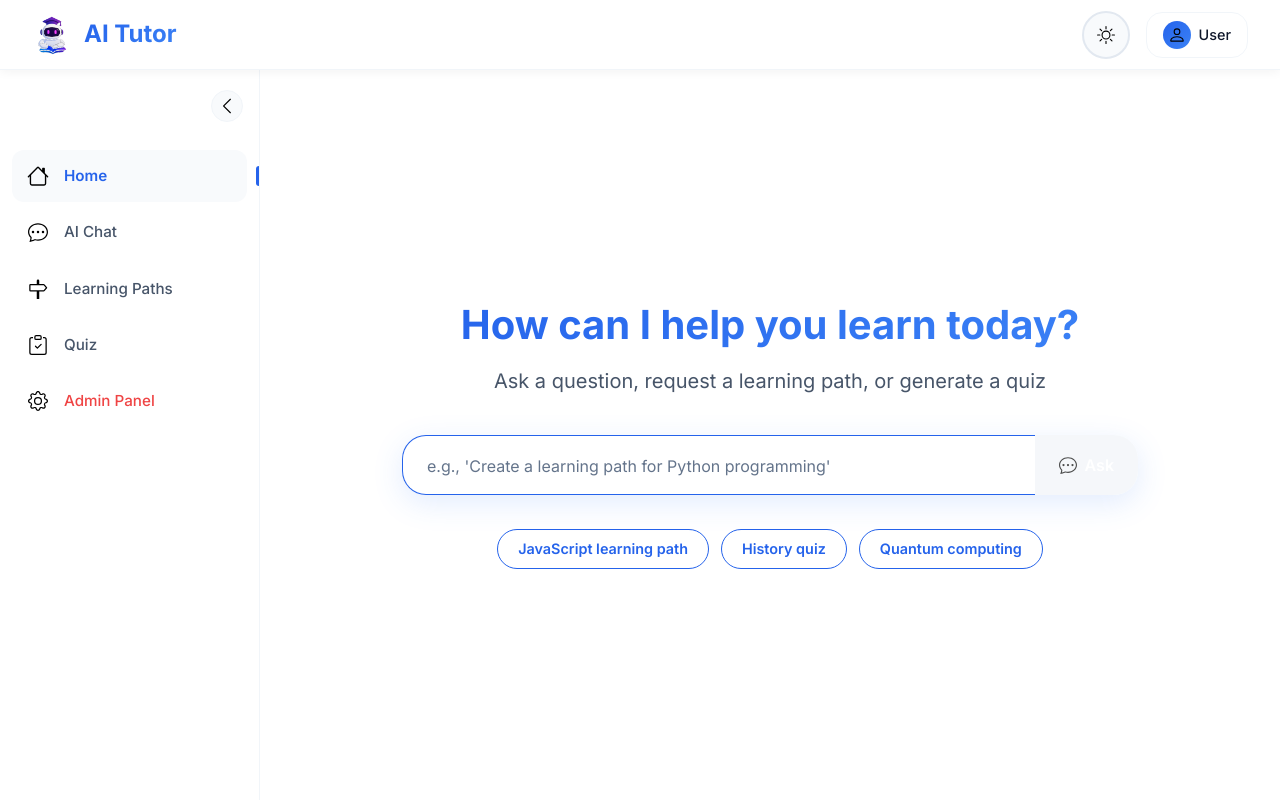
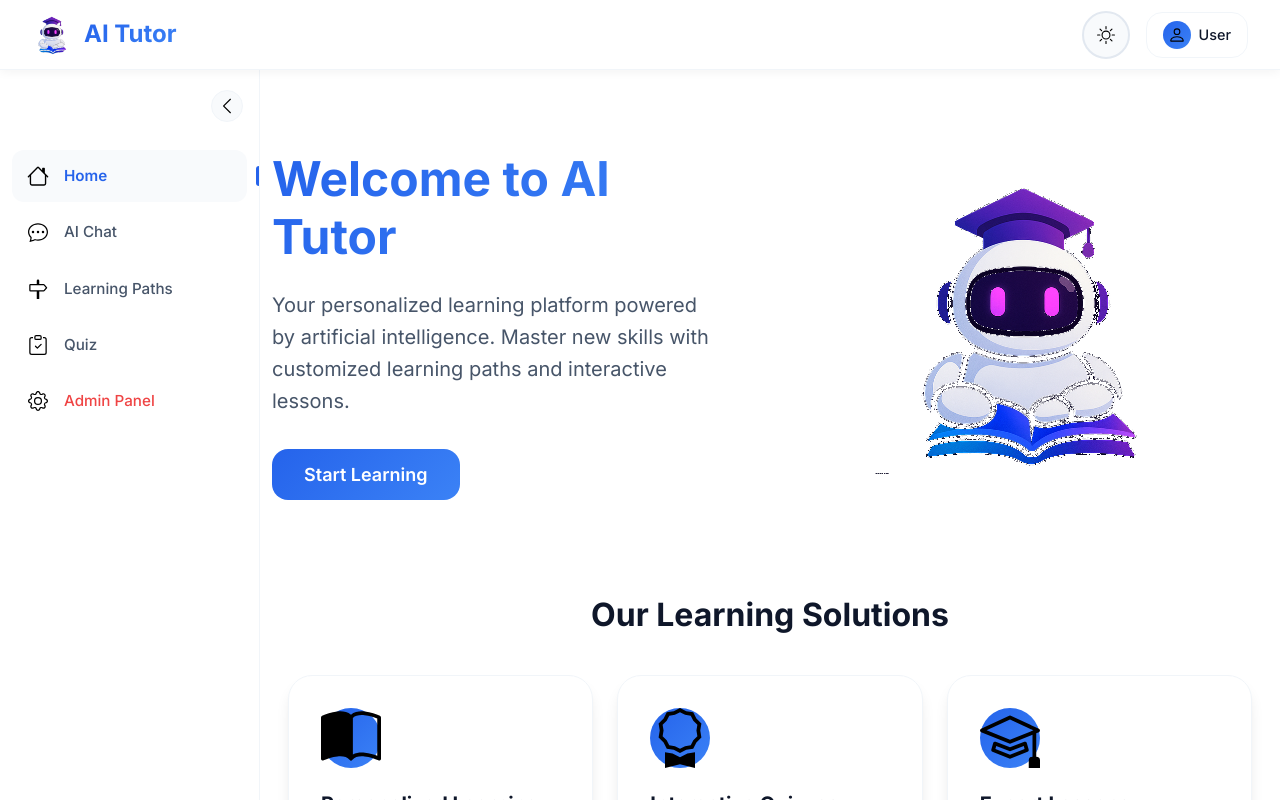
Before and after one commit to abdullahfirdowsi/phase4, a React (Vite) app in the folder frontend/: page /dashboard in a window 1280 px wide. Built offline with nearby package versions, Linux system fonts and the light colour scheme; no server answers; sample sign-in values are in the browser's storage.

Commit message:
Clean and Focused Homepage

```diff
--- a/frontend/src/pages/Dashboard/DashboardHome/DashboardHome.jsx
+++ b/frontend/src/pages/Dashboard/DashboardHome/DashboardHome.jsx
@@ -1,119 +1,154 @@
-import React, { useState } from "react";
-import { Container, Form, Button } from "react-bootstrap";
+import React from "react";
+import { Container, Row, Col, Card, Button } from "react-bootstrap";
 import { useNavigate } from "react-router-dom";
-import { ChatDots } from "react-bootstrap-icons";
+import { BookHalf, Award, Mortarboard } from "react-bootstrap-icons";
 import "./DashboardHome.scss";
 
 const DashboardHome = () => {
-  const [inputValue, setInputValue] = useState("");
-  const [isLoading, setIsLoading] = useState(false);
-  const [error, setError] = useState(null);
   const navigate = useNavigate();
 
-  const handleInputChange = (e) => {
-    setInputValue(e.target.value);
-    if (error) setError(null);
-  };
-
-  const handleSubmit = (e) => {
-    e.preventDefault();
-
-    if (!inputValue.trim()) {
-      setError("Please enter a question or topic");
-      return;
-    }
-
-    setIsLoading(true);
-
-    // Store the question in sessionStorage to use in the chat page
-    sessionStorage.setItem("initialQuestion", inputValue.trim());
-
-    // Navigate to chat page after a brief delay to show loading state
-    setTimeout(() => {
-      // Use navigate with replace to ensure we can't go back to the input page
-      navigate("/dashboard/chat", { replace: true });
-    }, 300);
-  };
-
-  const handleSuggestionClick = (suggestion) => {
-    setInputValue(suggestion);
-    // Submit the form after a short delay to allow the input to update visually
-    setTimeout(() => {
-      sessionStorage.setItem("initialQuestion", suggestion.trim());
-      setIsLoading(true);
-      navigate("/dashboard/chat", { replace: true });
-    }, 100);
+  const handleNavigate = (path) => {
+    navigate(path);
   };
 
   return (
-    <div className="minimalist-dashboard-home">
-      <Container fluid className="dashboard-container">
-        <div className="input-container">
-          <div className="input-content">
-            <h1 className="welcome-title">How can I help you learn today?</h1>
-            <p className="welcome-subtitle">
-              Ask a question, request a learning path, or generate a quiz
+    <div className="clean-dashboard-home">
+      <Container fluid>
+        {/* Hero Section */}
+        <section className="hero-section">
+          <Row className="align-items-center">
+            <Col lg={6} md={12}>
+              <div className="hero-content">
+                <h1 className="hero-title">Welcome to AI Tutor</h1>
+                <p className="hero-subtitle">
+                  Your personalized learning platform powered by artificial intelligence.
+                  Master new skills with customized learning paths and interactive lessons.
                 </p>
-
-            <Form onSubmit={handleSubmit} className="search-form">
-              <div className="input-wrapper">
-                <Form.Control
-                  type="text"
-                  placeholder="e.g., 'Create a learning path for Python programming'"
-                  value={inputValue}
-                  onChange={handleInputChange}
-                  className="search-input"
-                  disabled={isLoading}
-                  autoFocus
-                />
                 <Button
-                  type="submit"
-                  className="submit-button"
-                  disabled={isLoading || !inputValue.trim()}
+                  variant="primary"
+                  size="lg"
+                  className="cta-button"
+                  onClick={() => handleNavigate('/dashboard/learning-paths')}
                 >
-                  {isLoading ? (
-                    <div className="spinner-border spinner-border-sm" role="status">
-                      <span className="visually-hidden">Loading...</span>
-                    </div>
-                  ) : (
-                    <>
-                      <ChatDots size={18} />
-                      <span>Ask</span>
-                    </>
-                  )}
+                  Start Learning
                 </Button>
               </div>
-              {error && <div className="error-message">{error}</div>}
-            </Form>
+            </Col>
+            <Col lg={6} md={12} className="d-flex justify-content-center">
+              <div className="hero-image">
+                <img
+                  src="/icons/aitutor-short-no-bg.png"
+                  alt="AI Tutor"
+                  className="img-fluid"
+                />
+              </div>
+            </Col>
+          </Row>
+        </section>
 
-            <div className="suggestion-chips">
+        {/* Core Offerings Section */}
+        <section className="offerings-section">
+          <h2 className="section-title">Our Learning Solutions</h2>
+          <Row>
+            <Col lg={4} md={6} className="mb-4">
+              <Card className="offering-card">
+                <Card.Body>
+                  <div className="offering-icon">
+                    <BookHalf />
+                  </div>
+                  <Card.Title>Personalized Learning Paths</Card.Title>
+                  <Card.Text>
+                    Custom study plans tailored to your learning style, pace, and goals.
+                  </Card.Text>
                   <Button
                     variant="outline-primary"
-                className="suggestion-chip"
-                onClick={() => handleSuggestionClick("Create a learning path for JavaScript")}
-                disabled={isLoading}
+                    onClick={() => handleNavigate('/dashboard/learning-paths')}
                   >
-                JavaScript learning path
+                    Explore Paths
                   </Button>
+                </Card.Body>
+              </Card>
+            </Col>
+            <Col lg={4} md={6} className="mb-4">
+              <Card className="offering-card">
+                <Card.Body>
+                  <div className="offering-icon">
+                    <Award />
+                  </div>
+                  <Card.Title>Interactive Quizzes</Card.Title>
+                  <Card.Text>
+                    Test your knowledge with AI-generated quizzes on any subject.
+                  </Card.Text>
                   <Button
                     variant="outline-primary"
-                className="suggestion-chip"
-                onClick={() => handleSuggestionClick("Generate a quiz about world history")}
-                disabled={isLoading}
+                    onClick={() => handleNavigate('/dashboard/quiz-system')}
                   >
-                History quiz
+                    Take a Quiz
                   </Button>
+                </Card.Body>
+              </Card>
+            </Col>
+            <Col lg={4} md={6} className="mb-4">
+              <Card className="offering-card">
+                <Card.Body>
+                  <div className="offering-icon">
+                    <Mortarboard />
+                  </div>
+                  <Card.Title>Expert Lessons</Card.Title>
+                  <Card.Text>
+                    Access curated educational content from subject matter experts.
+                  </Card.Text>
                   <Button
                     variant="outline-primary"
-                className="suggestion-chip"
-                onClick={() => handleSuggestionClick("Explain quantum computing")}
-                disabled={isLoading}
+                    onClick={() => handleNavigate('/dashboard/learning')}
                   >
-                Quantum computing
+                    View Lessons
+                  </Button>
+                </Card.Body>
+              </Card>
+            </Col>
+          </Row>
+        </section>
+
+        {/* Key Benefits Section */}
+        <section className="benefits-section">
+          <h2 className="section-title">Why Choose AI Tutor</h2>
+          <Row>
+            <Col md={4} className="benefit-item">
+              <h3>Personalized Learning</h3>
+              <p>AI-powered education tailored to your unique learning style and pace.</p>
+            </Col>
+            <Col md={4} className="benefit-item">
+              <h3>Learn Anywhere</h3>
+              <p>Access your courses and materials from any device, anytime.</p>
+            </Col>
+            <Col md={4} className="benefit-item">
+              <h3>Track Progress</h3>
+              <p>Monitor your learning journey with detailed insights and analytics.</p>
+            </Col>
+          </Row>
+          <div className="text-center mt-4">
+            <Button
+              variant="primary"
+              size="lg"
+              className="main-cta"
+              onClick={() => handleNavigate('/dashboard/learning-paths')}
+            >
+              Get Started Now
             </Button>
           </div>
+        </section>
+
+        {/* Footer */}
+        <footer className="dashboard-footer">
+          <div className="footer-links">
+            <a href="/dashboard">Home</a>
+            <a href="/dashboard/learning-paths">Learning Paths</a>
+            <a href="/dashboard/quiz-system">Quizzes</a>
+            <a href="/dashboard/learning">Lessons</a>
           </div>
-        </div>
+          <p className="copyright">© 2025 AI Tutor. All rights reserved.</p>
+        </footer>
       </Container>
     </div>
   );
--- a/frontend/src/pages/Dashboard/DashboardHome/DashboardHome.scss
+++ b/frontend/src/pages/Dashboard/DashboardHome/DashboardHome.scss
@@ -1,238 +1,308 @@
 @use "../../../styles/variables" as v;
 @use "../../../styles/themes";
 
-.minimalist-dashboard-home {
+.clean-dashboard-home {
   background: var(--bg-primary);
   min-height: calc(100vh - #{v.$navbar-height});
   overflow-y: auto;
-  display: flex;
-  align-items: center;
-  justify-content: center;
+  padding: 3rem 0;
 
-  .dashboard-container {
-    padding: 2rem;
+  .container-fluid {
     max-width: 1400px;
     margin: 0 auto;
-    display: flex;
-    align-items: center;
-    justify-content: center;
-    height: 100%;
   }
 
-  .input-container {
-    width: 100%;
-    max-width: 800px;
-    text-align: center;
-    animation: fadeIn 0.8s ease-out;
+  // Hero Section
+  .hero-section {
+    margin-bottom: 4rem;
+
+    .hero-content {
+      padding: 2rem 1rem;
+
+      @media (min-width: v.$breakpoint-tablet) {
+        padding: 2rem 3rem 2rem 0;
+      }
     }
 
-  .input-content {
-    padding: 2rem;
-  }
-
-  .welcome-title {
+    .hero-title {
       font-size: 2.5rem;
       font-weight: v.$font-weight-bold;
       color: var(--text-primary);
-    margin-bottom: 1rem;
+      margin-bottom: 1.5rem;
       background: linear-gradient(135deg, var(--primary-color), var(--secondary-color));
       -webkit-background-clip: text;
       -webkit-text-fill-color: transparent;
       background-clip: text;
-  }
 
-  .welcome-subtitle {
-    font-size: 1.25rem;
-    color: var(--text-secondary);
-    margin-bottom: 2.5rem;
-  }
-
-  .search-form {
-    margin-bottom: 2rem;
-
-    .input-wrapper {
-      display: flex;
-      position: relative;
-      box-shadow: 0 4px 20px rgba(0, 0, 0, 0.08);
-      border-radius: v.$border-radius-xl;
-      transition: all 0.3s ease;
-
-      &:focus-within {
-        box-shadow: 0 8px 30px rgba(59, 130, 246, 0.15);
-        transform: translateY(-2px);
+      @media (min-width: v.$breakpoint-tablet) {
+        font-size: 3rem;
       }
     }
 
-    .search-input {
-      height: 60px;
-      border-radius: v.$border-radius-xl 0 0 v.$border-radius-xl;
-      border: 1px solid var(--border-light);
-      border-right: none;
-      padding: 0 1.5rem;
-      font-size: 1.1rem;
-      background: var(--card-bg);
-      color: var(--text-primary);
+    .hero-subtitle {
+      font-size: 1.125rem;
+      color: var(--text-secondary);
+      margin-bottom: 2rem;
+      line-height: 1.6;
 
-      &:focus {
-        box-shadow: none;
-        border-color: var(--primary-color);
-        background: var(--card-bg);
-      }
-
-      &::placeholder {
-        color: var(--text-tertiary);
-        font-size: 1rem;
+      @media (min-width: v.$breakpoint-tablet) {
+        font-size: 1.25rem;
       }
     }
 
-    .submit-button {
-      border-radius: 0 v.$border-radius-xl v.$border-radius-xl 0;
+    .cta-button {
+      padding: 0.75rem 2rem;
+      font-weight: v.$font-weight-semibold;
+      font-size: 1.125rem;
+      border-radius: v.$border-radius-lg;
       background: linear-gradient(135deg, var(--primary-color), var(--secondary-color));
       border: none;
-      padding: 0 1.5rem;
-      display: flex;
-      align-items: center;
-      gap: 0.5rem;
-      font-weight: v.$font-weight-semibold;
       transition: all 0.3s ease;
 
-      &:hover:not(:disabled) {
-        filter: brightness(1.1);
-        transform: translateX(2px);
+      &:hover {
+        transform: translateY(-3px);
+        box-shadow: 0 10px 20px rgba(59, 130, 246, 0.3);
+      }
     }
 
-      &:active:not(:disabled) {
-        transform: translateX(0);
-      }
+    .hero-image {
+      display: flex;
+      justify-content: center;
+      align-items: center;
+      padding: 2rem;
 
-      &:disabled {
-        opacity: 0.7;
-        background: var(--bg-tertiary);
+      img {
+        max-width: 300px;
+        animation: float 6s ease-in-out infinite;
       }
     }
   }
 
-  .error-message {
-    color: var(--danger-color);
-    margin-top: 0.75rem;
-    font-size: 0.9rem;
-    animation: fadeIn 0.3s ease-out;
+  // Offerings Section
+  .offerings-section {
+    margin-bottom: 4rem;
+    padding: 0 1rem;
+
+    .section-title {
+      text-align: center;
+      font-size: 2rem;
+      font-weight: v.$font-weight-bold;
+      color: var(--text-primary);
+      margin-bottom: 2.5rem;
     }
 
-  .suggestion-chips {
-    display: flex;
-    flex-wrap: wrap;
-    justify-content: center;
-    gap: 0.75rem;
-
-    .suggestion-chip {
-      border-radius: v.$border-radius-full;
-      padding: 0.5rem 1.25rem;
-      font-size: 0.9rem;
-      border: 1px solid var(--primary-color);
-      color: var(--primary-color);
-      background: transparent;
+    .offering-card {
+      height: 100%;
+      border-radius: v.$border-radius-xl;
+      border: 1px solid var(--border-light);
+      background: var(--card-bg);
       transition: all 0.3s ease;
+      padding: 1rem;
 
       &:hover {
-        background: var(--primary-color);
+        transform: translateY(-10px);
+        box-shadow: var(--shadow-lg);
+        border-color: var(--primary-color);
+      }
+
+      .offering-icon {
+        width: 60px;
+        height: 60px;
+        background: linear-gradient(135deg, var(--primary-color), var(--secondary-color));
+        border-radius: 50%;
+        display: flex;
+        align-items: center;
+        justify-content: center;
+        margin-bottom: 1.5rem;
         color: white;
+        font-size: 1.5rem;
+      }
+
+      .card-title {
+        font-size: 1.25rem;
+        font-weight: v.$font-weight-bold;
+        color: var(--text-primary);
+        margin-bottom: 1rem;
+      }
+
+      .card-text {
+        color: var(--text-secondary);
+        margin-bottom: 1.5rem;
+        flex-grow: 1;
+      }
+
+      .btn {
+        width: 100%;
+        border-radius: v.$border-radius-lg;
+        padding: 0.625rem 1rem;
+        font-weight: v.$font-weight-medium;
+
+        &:hover {
           transform: translateY(-2px);
         }
       }
     }
   }
 
-// Animations
-@keyframes fadeIn {
-  from {
-    opacity: 0;
-    transform: translateY(20px);
+  // Benefits Section
+  .benefits-section {
+    margin-bottom: 4rem;
+    padding: 3rem 1rem;
+    background: var(--bg-secondary);
+
+    .section-title {
+      text-align: center;
+      font-size: 2rem;
+      font-weight: v.$font-weight-bold;
+      color: var(--text-primary);
+      margin-bottom: 2.5rem;
     }
-  to {
-    opacity: 1;
-    transform: translateY(0);
+
+    .benefit-item {
+      text-align: center;
+      margin-bottom: 2rem;
+
+      h3 {
+        font-size: 1.5rem;
+        font-weight: v.$font-weight-semibold;
+        color: var(--text-primary);
+        margin-bottom: 1rem;
+      }
+
+      p {
+        color: var(--text-secondary);
+        font-size: 1.125rem;
+        line-height: 1.6;
       }
     }
 
-// Responsive design
-@media (max-width: v.$breakpoint-tablet) {
-  .minimalist-dashboard-home {
-    .welcome-title {
-      font-size: 2rem;
+    .main-cta {
+      padding: 0.875rem 2.5rem;
+      font-weight: v.$font-weight-semibold;
+      font-size: 1.125rem;
+      border-radius: v.$border-radius-lg;
+      background: linear-gradient(135deg, var(--primary-color), var(--secondary-color));
+      border: none;
+      transition: all 0.3s ease;
+
+      &:hover {
+        transform: translateY(-3px);
+        box-shadow: 0 10px 20px rgba(59, 130, 246, 0.3);
+      }
+    }
   }
 
-    .welcome-subtitle {
-      font-size: 1.1rem;
-      margin-bottom: 2rem;
+  // Footer
+  .dashboard-footer {
+    text-align: center;
+    padding: 2rem 1rem;
+    border-top: 1px solid var(--border-light);
+
+    .footer-links {
+      display: flex;
+      justify-content: center;
+      flex-wrap: wrap;
+      gap: 2rem;
+      margin-bottom: 1.5rem;
+
+      a {
+        color: var(--text-secondary);
+        text-decoration: none;
+        transition: color 0.3s ease;
+
+        &:hover {
+          color: var(--primary-color);
+        }
+      }
     }
 
-    .search-form {
-      .search-input {
-        height: 55px;
+    .copyright {
+      color: var(--text-tertiary);
+      font-size: 0.875rem;
+    }
+  }
+}
+
+// Animations
+@keyframes float {
+  0%, 100% {
+    transform: translateY(0);
+  }
+  50% {
+    transform: translateY(-20px);
+  }
+}
+
+// Responsive adjustments
+@media (max-width: v.$breakpoint-tablet) {
+  .clean-dashboard-home {
+    padding: 2rem 0;
+
+    .hero-section {
+      text-align: center;
+      margin-bottom: 3rem;
+
+      .hero-content {
+        padding: 1rem;
+      }
+
+      .hero-title {
+        font-size: 2.25rem;
+      }
+
+      .hero-subtitle {
         font-size: 1rem;
+      }
+    }
+
+    .offerings-section {
+      margin-bottom: 3rem;
+
+      .section-title {
+        font-size: 1.75rem;
+      }
+    }
+
+    .benefits-section {
+      margin-bottom: 3rem;
+      padding: 2rem 1rem;
+
+      .section-title {
+        font-size: 1.75rem;
+      }
+
+      .benefit-item {
+        h3 {
+          font-size: 1.25rem;
+        }
+
+        p {
+          font-size: 1rem;
+        }
       }
     }
   }
 }
 
 @media (max-width: v.$breakpoint-mobile) {
-  .minimalist-dashboard-home {
-    .input-content {
-      padding: 1.5rem 1rem;
+  .clean-dashboard-home {
+    padding: 1.5rem 0;
+
+    .hero-section {
+      .hero-title {
+        font-size: 2rem;
       }
 
-    .welcome-title {
-      font-size: 1.75rem;
-    }
-
-    .welcome-subtitle {
-      font-size: 1rem;
-      margin-bottom: 1.5rem;
-    }
-
-    .search-form {
-      .input-wrapper {
-        flex-direction: column;
-        box-shadow: none;
-      }
-
-      .search-input {
-        height: 50px;
-        border-radius: v.$border-radius-lg;
-        border: 1px solid var(--border-light);
-        margin-bottom: 0.75rem;
-      }
-
-      .submit-button {
-        height: 50px;
-        border-radius: v.$border-radius-lg;
-        width: 100%;
-        justify-content: center;
+      .hero-image img {
+        max-width: 200px;
       }
     }
 
-    .suggestion-chips {
+    .dashboard-footer {
+      .footer-links {
+        gap: 1rem;
         flex-direction: column;
-
-      .suggestion-chip {
-        width: 100%;
       }
     }
   }
 }
-
-// Dark mode enhancements
-[data-theme="dark"] {
-  .minimalist-dashboard-home {
-    .search-form {
-      .input-wrapper {
-        box-shadow: 0 4px 20px rgba(0, 0, 0, 0.2);
-
-        &:focus-within {
-          box-shadow: 0 8px 30px rgba(59, 130, 246, 0.2);
-        }
-      }
-    }
-  }
-}
```
Lines whose indentation alone changed are shown as unchanged.
